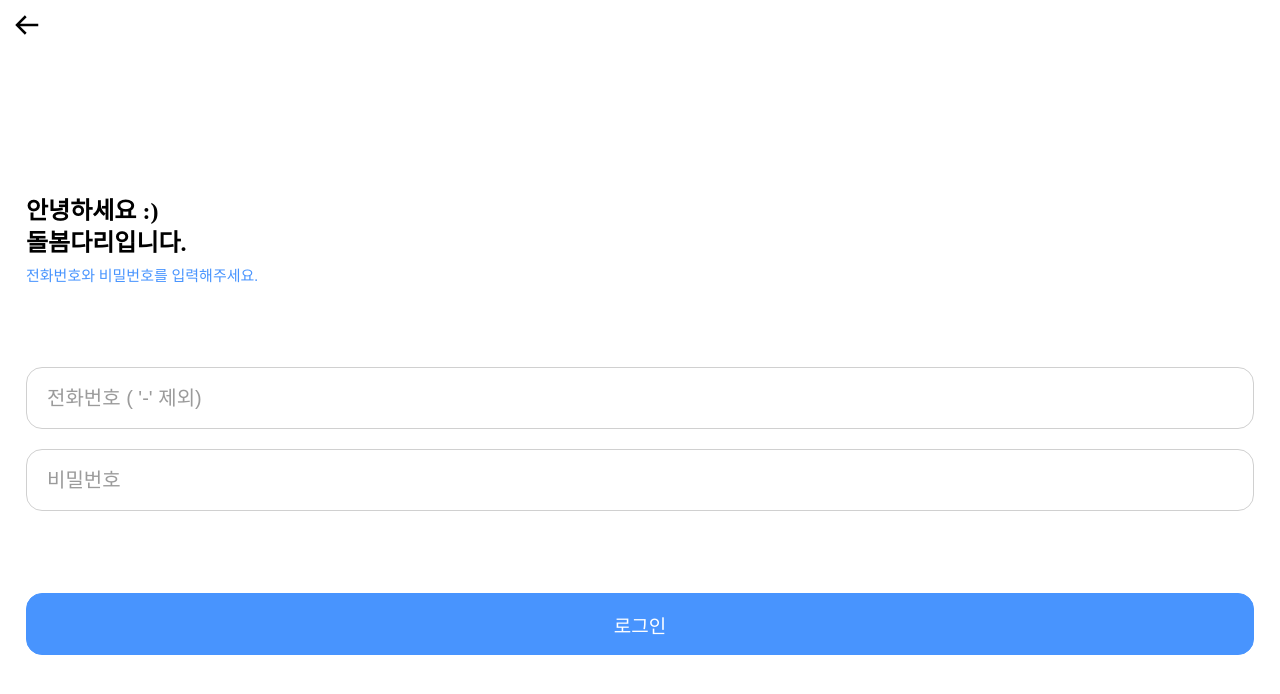
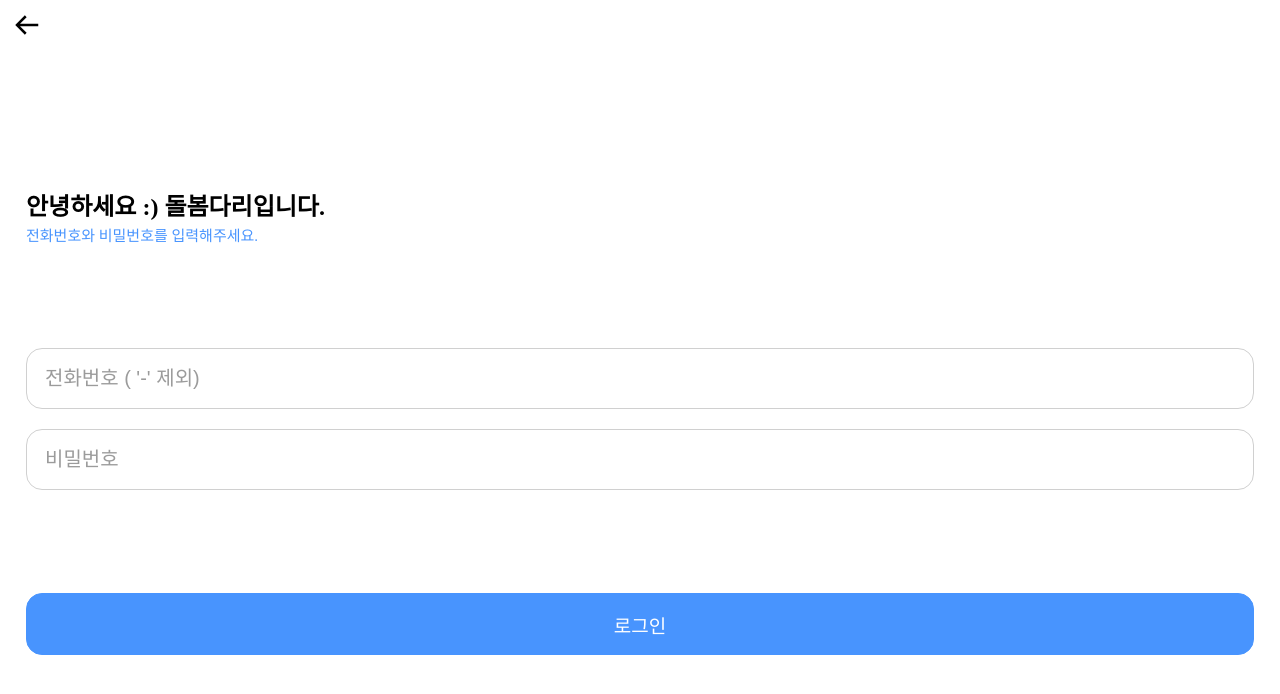
Before and after one commit to kakao-tech-campus-2nd-step3/Team13_FE, a React (Vite) app: page /login in a window 1280 px wide. Shown: the top 694 px of the page. Built offline with nearby package versions, Linux system fonts and the light colour scheme.

Commit message:
feat: 로그인 api 연결

```diff
--- a/src/pages/Login/Login.tsx
+++ b/src/pages/Login/Login.tsx
@@ -1,72 +1,56 @@
+import { useState } from 'react'
+import { useNavigate } from 'react-router-dom'
 import Button from '@/components/common/Button/Button'
 import { InputField } from '@/components/common/InputField/InputField'
-import { AuthProvider } from '@/provider/Auth/authApi'
 import { colors } from '@/styles/colors/colors'
 import styled from '@emotion/styled'
-import { useState } from 'react'
-import { useLocation } from 'react-router-dom'
+import { AuthProvider } from '@/provider/Auth/authApi'
 
 export const LoginPage = () => {
-  const location = useLocation()
   const [id, setId] = useState('')
   const [password, setPassword] = useState('')
-
-  const role = location.state?.role || ''
+  const [role, setRole] = useState('') // Add role if needed
+  const navigate = useNavigate()
 
   const handleLogin = async () => {
     try {
-      const date = await AuthProvider(role, id, password)
+      await AuthProvider(role, id, password)
+      navigate('/dashboard') // Redirect to the main page upon successful login
     } catch (error) {
       console.error('Login failed:', error)
-      // Handle error, e.g., show error message
+      alert('Login failed. Please try again.')
     }
   }
+
   return (
     <Wrapper>
       <StyledForm>
-        <div
-          style={{
-            justifyContent: 'start',
-          }}
-        >
-          <div
-            style={{
-              fontSize: '24px',
-              fontWeight: '700',
-              lineHeight: '2rem',
-              marginBottom: '10px',
-            }}
-          >
-            안녕하세요 :)
-            <br />
-            돌봄다리입니다.
+        <div>
+          <div style={{ fontSize: '24px', fontWeight: '700', marginBottom: '10px' }}>
+            안녕하세요 :) 돌봄다리입니다.
           </div>
           <div style={{ color: colors.primary.main, fontSize: '15px' }}>
             전화번호와 비밀번호를 입력해주세요.
           </div>
         </div>
-        <div style={{ display: 'flex', flexDirection: 'column' }}>
+        <div>
           <InputField
-            customSize="small"
             placeholder="전화번호 ( '-' 제외)"
             value={id}
             onChange={(e) => setId(e.target.value)}
             style={{ fontSize: '20px', marginBottom: '20px' }}
-          ></InputField>
+          />
           <InputField
-            customSize="small"
             placeholder="비밀번호"
             type="password"
             value={password}
             onChange={(e) => setPassword(e.target.value)}
             style={{ fontSize: '20px' }}
-          ></InputField>
+          />
         </div>
-        <div>
-          <Button theme="dark" width="100%" height="62px" onClick={handleLogin}>
-            로그인
-          </Button>
-        </div>
+        <Button theme="dark" width="100%" height="62px" onClick={handleLogin}>
+          로그인
+        </Button>
       </StyledForm>
     </Wrapper>
   )
@@ -87,7 +71,6 @@ const StyledForm = styled.form`
   display: flex;
   flex-direction: column;
   justify-content: space-between;
-  align-content: center;
   padding: 0 26px;
   box-sizing: border-box;
 `
--- a/src/provider/Auth/authApi.tsx
+++ b/src/provider/Auth/authApi.tsx
@@ -1,13 +1,17 @@
 import axios from 'axios'
 
+// Function for login, storing tokens, and handling errors
 export const AuthProvider = async (role: string, id: string, password: string) => {
-  const endpoint = `/v1/login/${role}`
+  const endpoint = `/v1/auth/login/${role}`
 
   try {
-    const response = await axios.post(endpoint, {
-      id,
-      password,
-    })
+    const response = await axios.post(endpoint, { userId: id, password })
+
+    const { accessToken, refreshToken } = response.data
+
+    // Store tokens in localStorage
+    localStorage.setItem('accessToken', accessToken)
+    localStorage.setItem('refreshToken', refreshToken)
 
     return response.data
   } catch (error) {
@@ -15,3 +19,26 @@ export const AuthProvider = async (role: string, id: string, password: string) =
     throw error
   }
 }
+
+// Function to renew access and refresh tokens
+export const renewTokens = async () => {
+  const refreshToken = localStorage.getItem('refreshToken')
+  if (!refreshToken) {
+    throw new Error('No refresh token available')
+  }
+
+  try {
+    const response = await axios.post('/v1/auth/renew', { request: refreshToken })
+
+    const { accessToken, refreshToken: newRefreshToken } = response.data
+
+    // Store the new tokens
+    localStorage.setItem('accessToken', accessToken)
+    localStorage.setItem('refreshToken', newRefreshToken)
+
+    return accessToken
+  } catch (error) {
+    console.error('Error renewing tokens:', error)
+    throw error
+  }
+}
```
Also changed, not shown: src/provider/Auth/apiInstance.tsx (added, +33 -0 lines).
